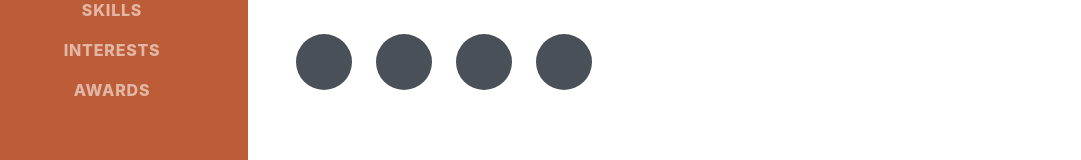
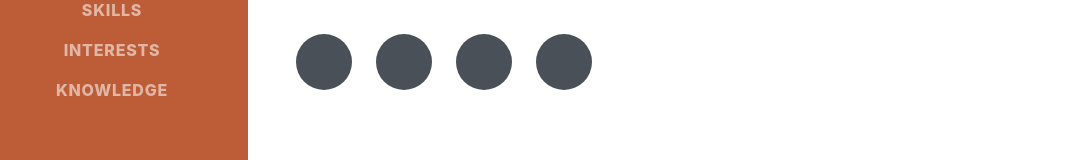
Before and after one commit to victorrpt22/victor-rpt, a React app: page / in a window 1280 px wide. Shown: the part 484-644 px from the top of the page, without its empty margins (24-1105 px from the left). Built offline with nearby package versions, Linux system fonts and the light colour scheme.

Commit message:
change something

```diff
--- a/src/components/navigation/navigation.js
+++ b/src/components/navigation/navigation.js
@@ -13,7 +13,7 @@ export default function Navigation(){
                     <li className="nav-item"><a className="nav-link js-scroll-trigger" href="#education">Education</a></li>
                     <li className="nav-item"><a className="nav-link js-scroll-trigger" href="#skills">Skills</a></li>
                     <li className="nav-item"><a className="nav-link js-scroll-trigger" href="#interests">Interests</a></li>
-                    <li className="nav-item"><a className="nav-link js-scroll-trigger" href="#awards">Awards</a></li>
+                    <li className="nav-item"><a className="nav-link js-scroll-trigger" href="#awards">Knowledge</a></li>
                 </ul>
             </div>
         </nav>
```
